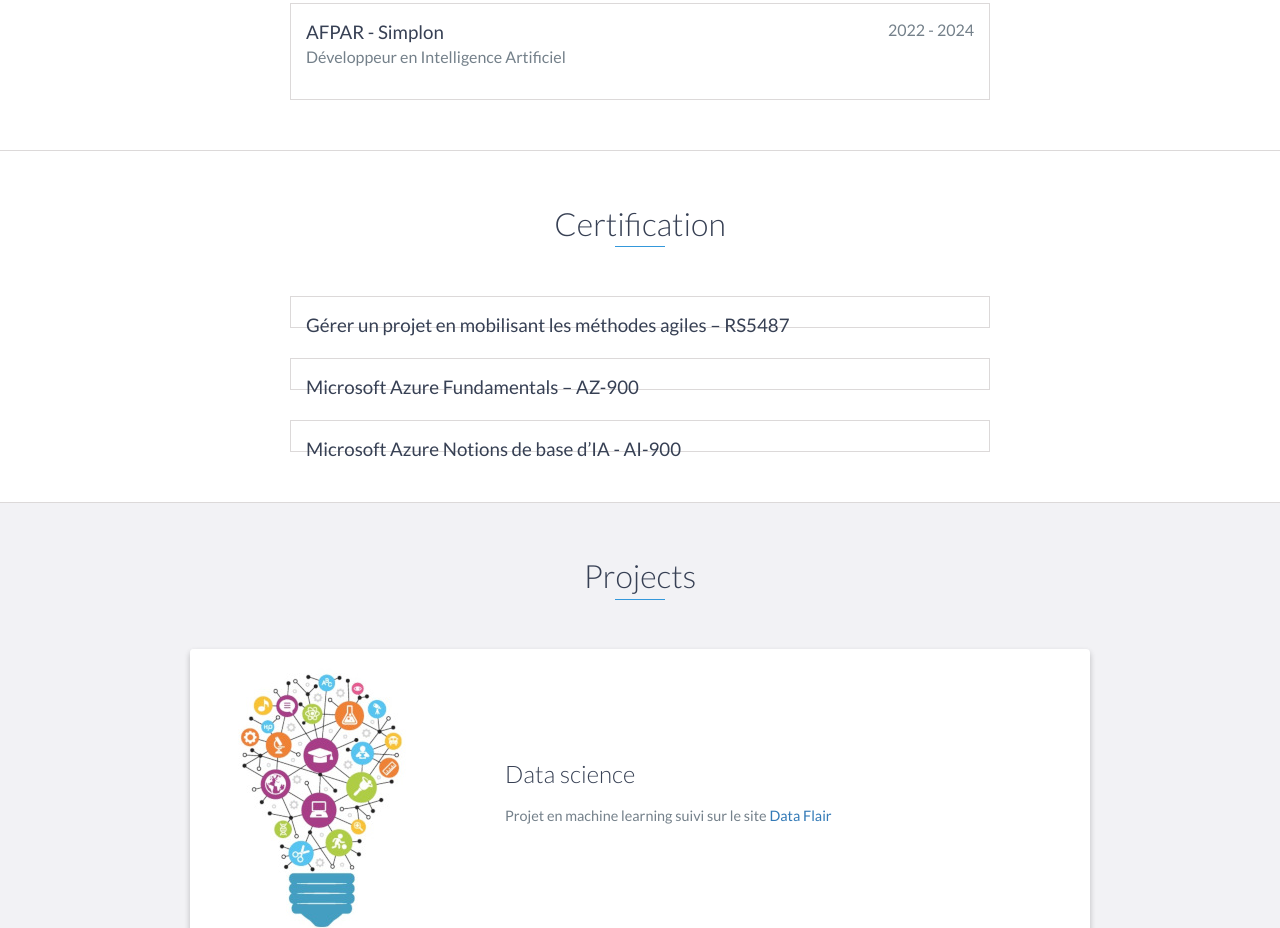
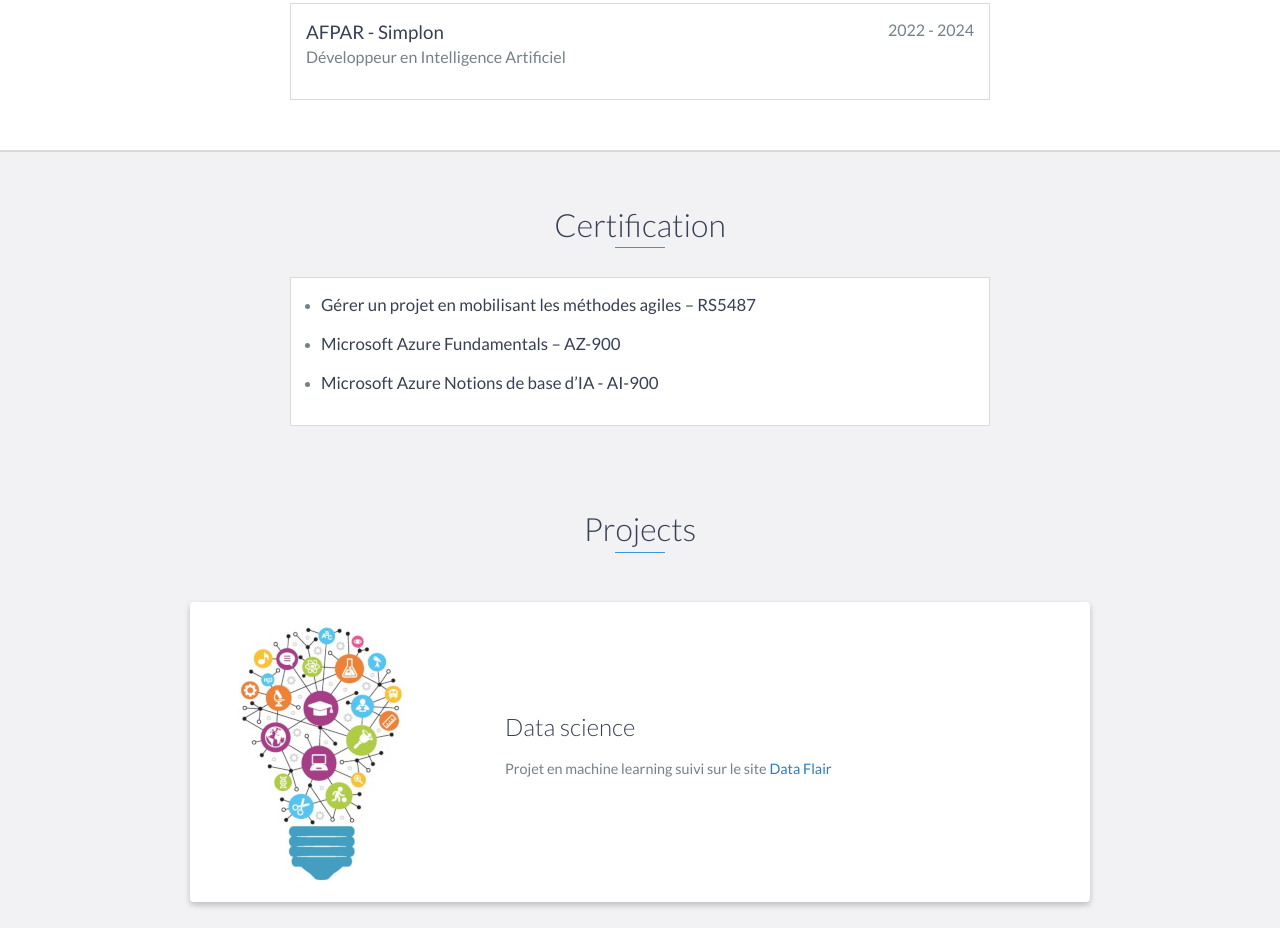
Before and after one commit to utilisateur974/Portfolio, a website: page index.html in a window 1280 px wide. Shown: the part 2287-3215 px from the top of the page. Drawn offline with nearby package versions, Linux system fonts and the light colour scheme.

Commit message:
mis à jour

```diff
--- a/index.html
+++ b/index.html
@@ -138,19 +138,15 @@
     </div>
     <!-- End #education -->
 
-    <div id="education">
+    <div class="optional-section background-alt">
         <h2 class="heading">Certification</h2>
-        <div class="education-block">
-            <h3>Gérer un projet en mobilisant les méthodes agiles – RS5487</h3>
+        <div class="optional-section-block">
+            <ul>
+                <li> <h3>Gérer un projet en mobilisant les méthodes agiles – RS5487</h3> </li>
+                <li> <h3>Microsoft Azure Fundamentals – AZ-900</h3> </li>
+                <li> <h3>Microsoft Azure Notions de base d’IA - AI-900</h3> </li>
+            </ul>
         </div>
-        <div class="education-block">
-            <h3>Microsoft Azure Fundamentals – AZ-900</h3>
-        </div>
-        <div class="education-block">
-            <h3>Microsoft Azure Notions de base d’IA - AI-900</h3>
-        </div>
-
-        <!-- End .education-block -->
     </div>
 
     <div id="projects" class="background-alt">
```
Also changed, not shown: css/styles.css.
